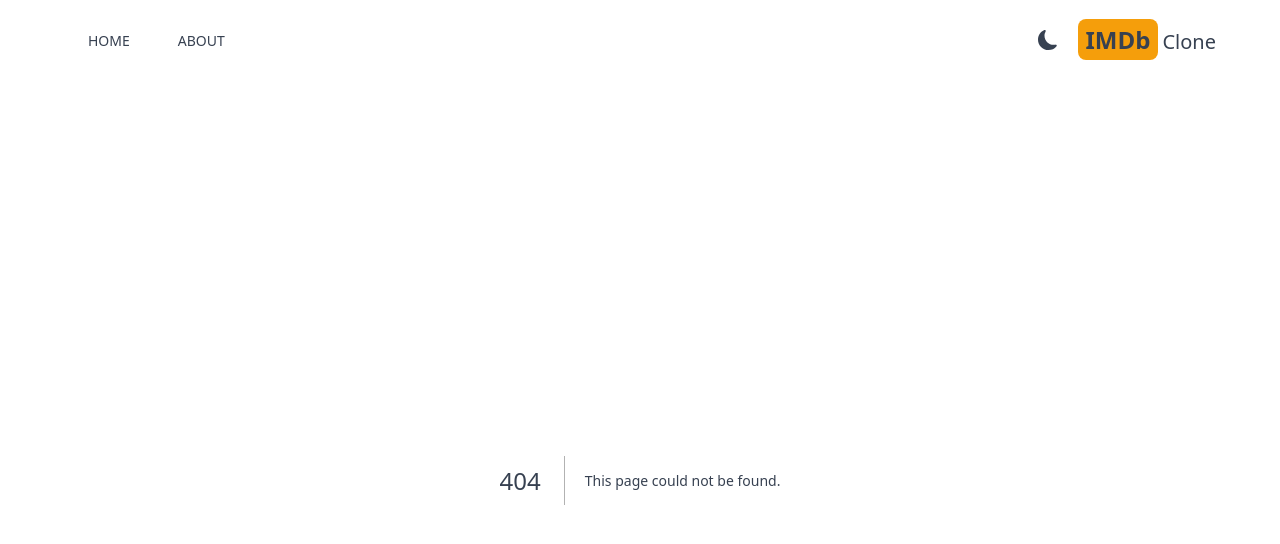
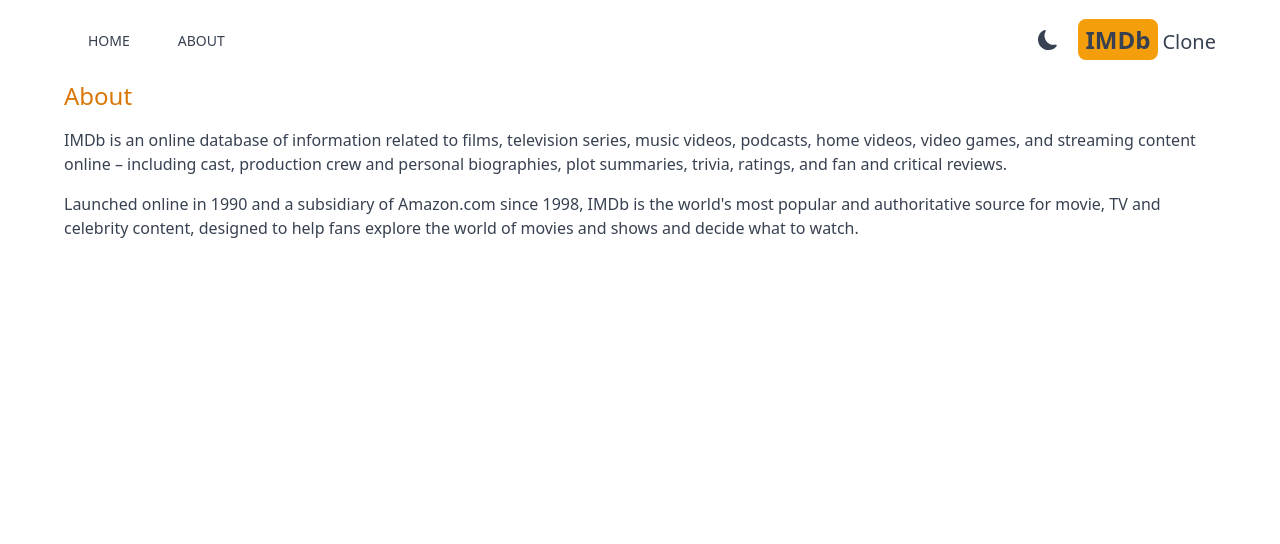
Before and after one commit to Dissanayake71/imdn, a Next.js app: page /about in a window 1280 px wide. Before the commit this address had no page. Shown: the top 544 px of the page. Built offline with nearby package versions, Linux system fonts and the light colour scheme.

Commit message:
create the about page

```diff
--- /dev/null
+++ b/src/app/about/page.jsx
@@ -0,0 +1,26 @@
+
+
+export default function page() {
+  return (
+    <div className="max-w-6xl mx-auto space-y-4">
+      <h1 className="text-2xl font-medium text-amber-600">About</h1>
+      <p>IMDb is an online database of information
+        related
+        to films, television series, music videos,
+         podcasts, home videos, video games, and
+         streaming content online – including cast,
+          production crew and personal biographies,
+          plot summaries, trivia, ratings, and fan
+          and critical reviews.</p>
+    <p>
+Launched online in 1990 and a subsidiary
+ of Amazon.com since 1998, IMDb is the
+  world's most popular and authoritative
+   source for movie, TV and celebrity
+   content, designed to help fans explore
+   the world
+of movies and shows and decide what to watch.</p>
+
+    </div>
+  )
+}
```
